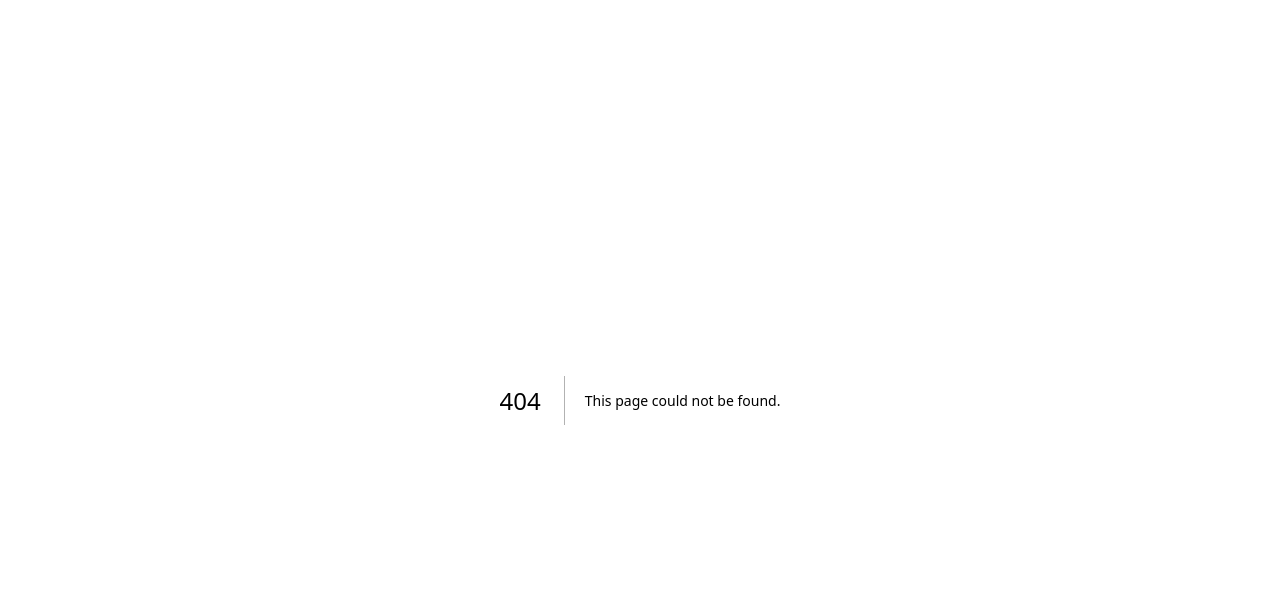
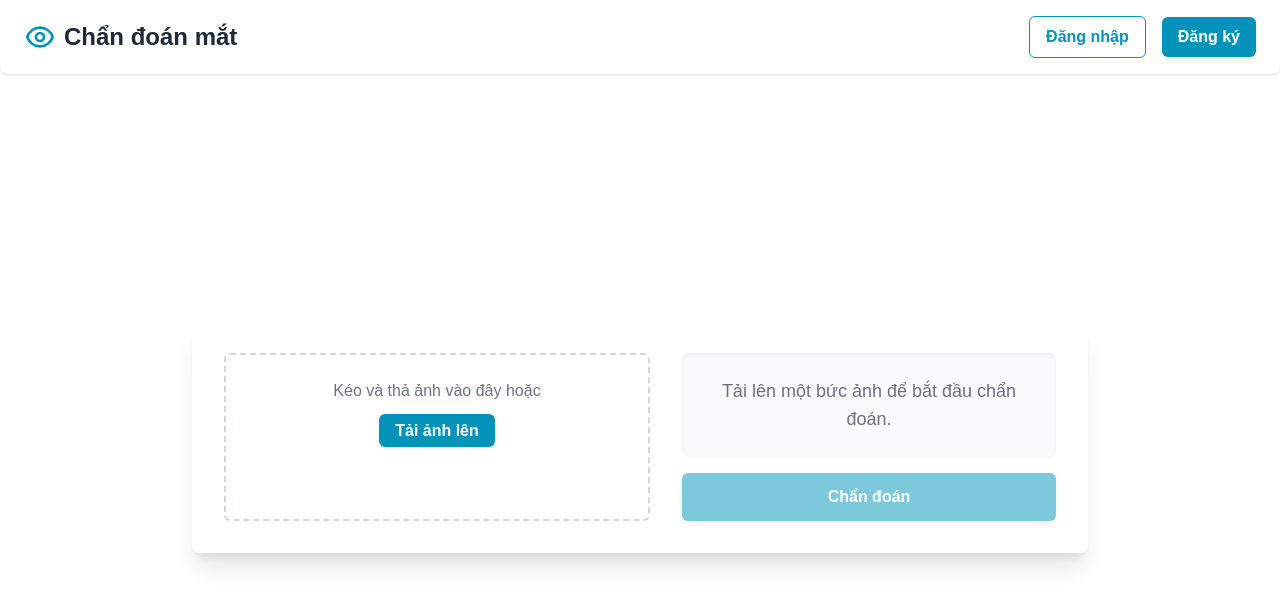
Before and after one commit to baoispro/deepeyex-fe, a Next.js app: page /predict in a window 1280 px wide. Before the commit this address had no page. Shown: the top 606 px of the page. Built offline with nearby package versions, Linux system fonts and the light colour scheme.

Commit message:
feat: add UI predict

```diff
--- /dev/null
+++ b/src/app/predict/layout.tsx
@@ -0,0 +1,7 @@
+export default function LoginLayout({ children }: { children: React.ReactNode }) {
+  return (
+    <div>
+      {children}
+    </div>
+  );
+}
--- /dev/null
+++ b/src/app/predict/page.tsx
@@ -0,0 +1,138 @@
+"use client";
+
+import React, { useState, ChangeEvent, DragEvent } from "react";
+
+export default function EyeDiagnosisApp() {
+  const [file, setFile] = useState<File | null>(null);
+  const [previewUrl, setPreviewUrl] = useState<string | null>(null);
+  const [diagnosing, setDiagnosing] = useState<boolean>(false);
+  const [diagnosisResult, setDiagnosisResult] = useState<string | null>(null);
+  const [isButtonDisabled, setIsButtonDisabled] = useState<boolean>(true);
+
+  // Sample diagnoses data
+  const diagnoses = [
+    { name: "Viêm kết mạc (đau mắt đỏ)", probability: 0.95 },
+    { name: "Đục thủy tinh thể", probability: 0.88 },
+    { name: "Tăng nhãn áp", probability: 0.76 },
+    { name: "Thoái hóa điểm vàng", probability: 0.65 },
+    { name: "Tầm nhìn bình thường", probability: 0.99 },
+  ];
+
+  // Function to handle file preview
+  const handleFile = (selectedFile: File) => {
+    if (selectedFile && selectedFile.type.startsWith("image/")) {
+      setFile(selectedFile);
+      setPreviewUrl(URL.createObjectURL(selectedFile));
+      setIsButtonDisabled(false);
+      setDiagnosisResult("Nhấn \"Chẩn đoán\" để xem kết quả.");
+    }
+  };
+
+  // Handle drag and drop
+  const handleDragOver = (e: DragEvent<HTMLDivElement>) => {
+    e.preventDefault();
+  };
+
+  const handleDrop = (e: DragEvent<HTMLDivElement>) => {
+    e.preventDefault();
+    const droppedFile = e.dataTransfer.files[0];
+    handleFile(droppedFile);
+  };
+
+  // Handle file input change
+  const handleFileChange = (e: ChangeEvent<HTMLInputElement>) => {
+    if (e.target.files && e.target.files[0]) {
+      const selectedFile = e.target.files[0];
+      handleFile(selectedFile);
+    }
+  };
+
+  // Handle diagnose button click
+  const handleDiagnose = () => {
+    if (!file) return;
+
+    // Show loading state
+    setDiagnosing(true);
+    setDiagnosisResult(null);
+    setIsButtonDisabled(true);
+
+    // Simulate API call
+    setTimeout(() => {
+      const randomDiagnosis = diagnoses[Math.floor(Math.random() * diagnoses.length)];
+      setDiagnosing(false);
+      setDiagnosisResult(`
+        <p class="text-xl font-bold text-gray-800">Kết quả chẩn đoán:</p>
+        <p class="text-2xl text-cyan-600 font-extrabold mt-2">${randomDiagnosis.name}</p>
+        <p class="text-sm text-gray-500 mt-1">Độ tin cậy: ${(randomDiagnosis.probability * 100).toFixed(2)}%</p>
+      `);
+      setIsButtonDisabled(false);
+    }, 2000); // 2-second delay to simulate processing
+  };
+
+  return (
+    <div className="flex flex-col min-h-screen">
+      {/* Header */}
+      <header className="bg-white shadow-sm py-4 px-6 flex justify-between items-center rounded-b-lg">
+        <div className="flex items-center">
+          <svg className="w-8 h-8 text-cyan-600 mr-2" fill="none" stroke="currentColor" viewBox="0 0 24 24" xmlns="http://www.w3.org/2000/svg">
+            <path strokeLinecap="round" strokeLinejoin="round" strokeWidth="2" d="M15 12a3 3 0 11-6 0 3 3 0 016 0z"></path>
+            <path strokeLinecap="round" strokeLinejoin="round" strokeWidth="2" d="M2.458 12C3.732 7.943 7.523 5 12 5c4.478 0 8.268 2.943 9.542 7-1.274 4.057-5.064 7-9.542 7-4.477 0-8.268-2.943-9.542-7z"></path>
+          </svg>
+          <h1 className="text-2xl font-bold text-gray-800">Chẩn đoán mắt</h1>
+        </div>
+        <nav className="flex items-center space-x-4">
+          <a href="/signin" className="px-4 py-2 text-cyan-600 font-semibold rounded-md border border-cyan-600 hover:bg-cyan-50 transition-colors">
+            Đăng nhập
+          </a>
+          <a href="/signup" className="px-4 py-2 bg-cyan-600 text-white font-semibold rounded-md shadow-sm hover:bg-cyan-500 transition-colors">
+            Đăng ký
+          </a>
+        </nav>
+      </header>
+
+      {/* Main Content */}
+      <main className="flex-grow flex items-center justify-center p-6">
+        <div className="bg-white rounded-lg shadow-xl p-8 w-full max-w-4xl flex flex-col md:flex-row gap-8">
+          {/* Image Upload Section */}
+          <div
+            id="upload-area"
+            className="flex-1 border-2 border-dashed border-gray-300 p-6 rounded-md text-center transition-colors hover:border-cyan-500 cursor-pointer"
+            onDragOver={handleDragOver}
+            onDrop={handleDrop}
+          >
+            <p className="text-gray-500 mb-4">Kéo và thả ảnh vào đây hoặc</p>
+            <label htmlFor="image-upload" className="bg-cyan-600 text-white px-4 py-2 rounded-md font-semibold cursor-pointer hover:bg-cyan-500 transition-colors">
+              Tải ảnh lên
+            </label>
+            <input type="file" id="image-upload" accept="image/*" className="hidden" onChange={handleFileChange} />
+            {previewUrl && (
+              <div id="image-preview" className="mt-4 w-full h-auto">
+                <img id="preview-img" src={previewUrl} alt="Image Preview" className="mx-auto max-w-full h-auto rounded-lg shadow-md" />
+              </div>
+            )}
+          </div>
+
+          {/* Diagnosis Result Section */}
+          <div className="flex-1 flex flex-col">
+            <div id="diagnosis-result" className="bg-gray-50 p-6 rounded-md shadow-inner flex-grow flex items-center justify-center text-center">
+              {!file && <p id="result-text" className="text-gray-500 text-lg">Tải lên một bức ảnh để bắt đầu chẩn đoán.</p>}
+              {file && !diagnosing && !diagnosisResult && <p id="result-text" className="text-gray-500 text-lg">Nhấn "Chẩn đoán" để xem kết quả.</p>}
+              {diagnosing && <p id="result-text" className="text-lg text-gray-500"><span className="animate-pulse">Đang chẩn đoán...</span></p>}
+              {diagnosisResult && <div dangerouslySetInnerHTML={{ __html: diagnosisResult }} />}
+            </div>
+
+            {/* Action Button */}
+            <button
+              id="diagnose-btn"
+              className={`mt-4 px-6 py-3 bg-cyan-600 text-white font-bold rounded-md shadow-md transition-colors hover:bg-cyan-500 focus:outline-none focus:ring-2 focus:ring-cyan-500 focus:ring-offset-2 ${isButtonDisabled ? 'opacity-50 cursor-not-allowed' : ''}`}
+              onClick={handleDiagnose}
+              disabled={isButtonDisabled}
+            >
+              Chẩn đoán
+            </button>
+          </div>
+        </div>
+      </main>
+    </div>
+  );
+}
```
